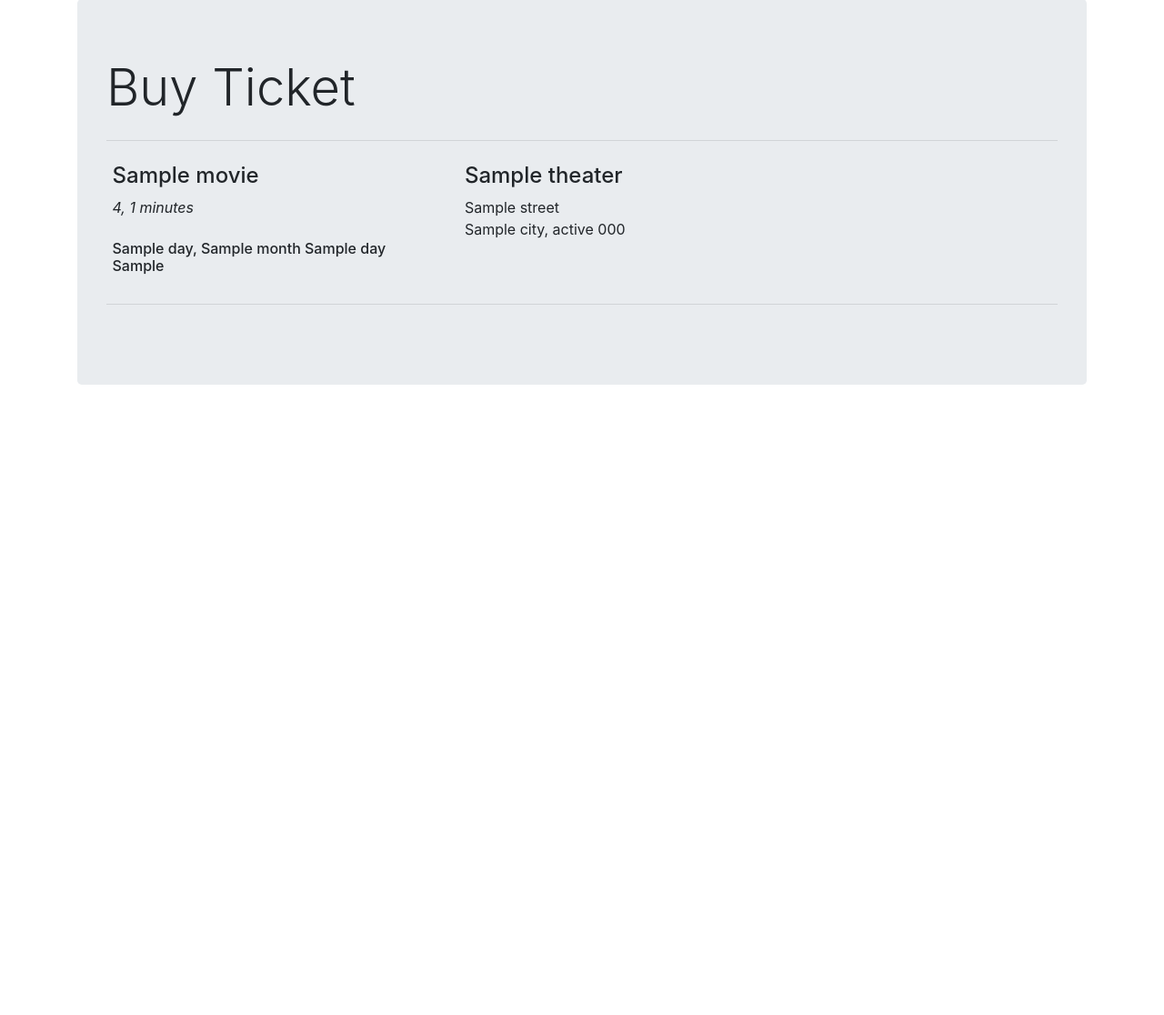
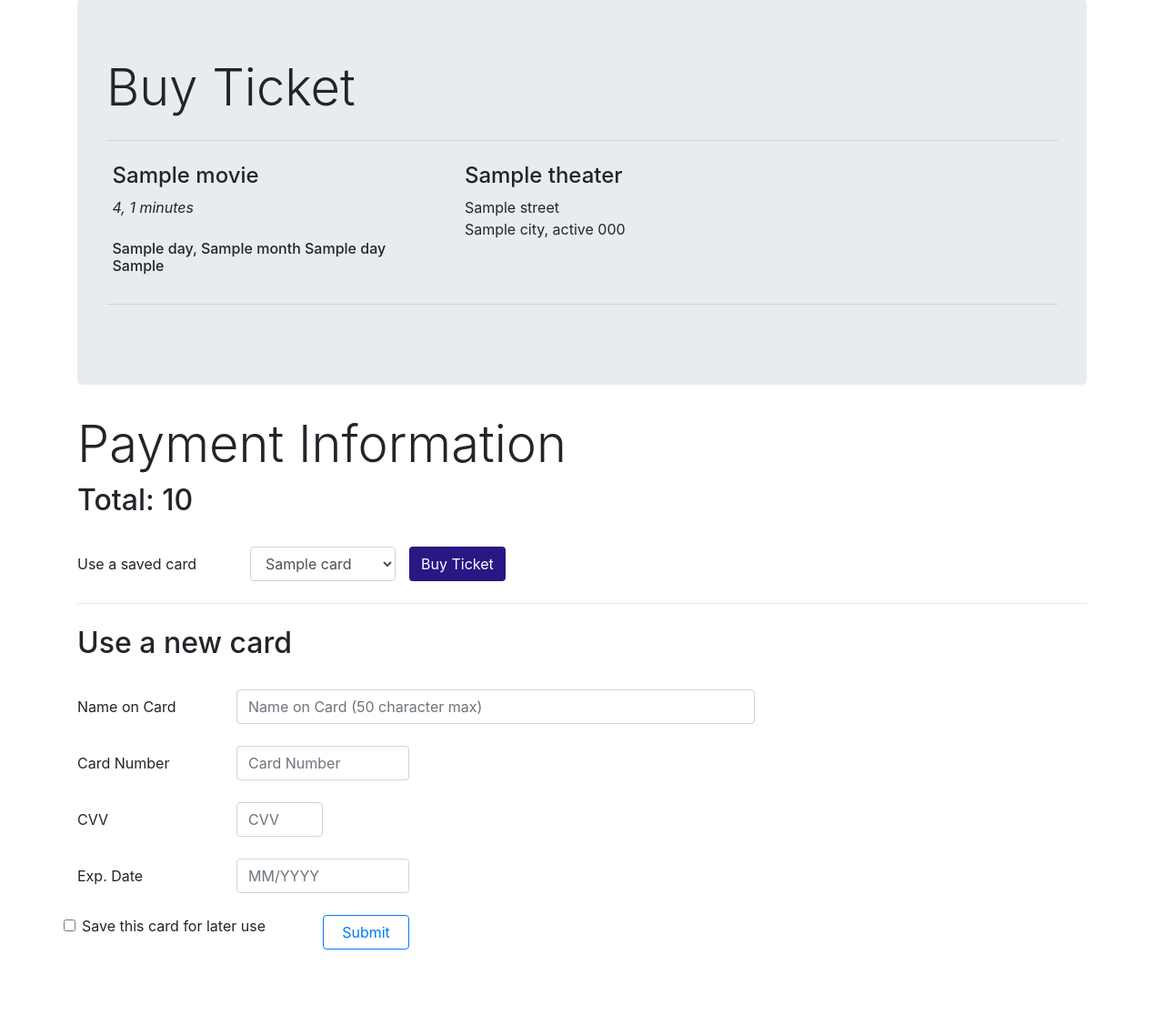
Before and after one commit to mdrinne/p3, a Flask app: template p3/templates/card_info.html in a window 1280 px wide. Shown: the part 105-1221 px from the top of the page at 91% size. Before the commit the page ends 528 px from the top, so only its background shows below. Run offline with Flask 2, Linux system fonts and the light colour scheme; the template is opened without the code that fills it: most values are stand-ins (such as "Sample title", 1, 10 or a date in 2020); some libraries are stand-ins or nearby versions.

Commit message:
add card is done

```diff
--- a/p3/p3.py
+++ b/p3/p3.py
@@ -302,13 +302,15 @@ def tickets(title,theater):
     month = calendar.month_name[int(da.month)]
     day = calendar.day_name[int(da.weekday())]
     return render_template('tickets.html', title=title, theater=theater, month=month, day=day, da=da, t=t, movie=movie, child=child, senior=senior)
-    # return 'got em'
 
 @app.route('/movie/<title>/buy_ticket/<theater>/payment_info', methods=['GET','POST'])
 def card_info(title,theater):
-    adult = request.form['adult']
-    senior = request.form['senior']
-    child = request.form['child']
+    session['title'] = title
+    session['theater'] = theater
+    if request.method == 'POST':
+        session['adult'] = request.form['adult']
+        session['senior'] = request.form['senior']
+        session['child'] = request.form['child']
     db = get_db()
     cur = db.execute('select * from THEATER where name=?;',[theater])
     theater = cur.fetchone()
@@ -318,7 +320,8 @@ def card_info(title,theater):
     c = cur.fetchone()
     cur = db.execute('select senior_discount as disc from SYSTEM_INFO where senior_discount is not null;')
     s = cur.fetchone()
-    total = (int(adult)*11.54) + (int(senior)*11.54*s['disc']) + (int(child)*11.54*c['disc'])
+    total = (int(session['adult'])*11.54) + (int(session['senior'])*11.54*s['disc']) + (int(session['child'])*11.54*c['disc'])
+    total = round(total,2)
     cards = []
     cur = db.execute('select card_no from PAYMENT_INFO where username=? and saved=1;',[session.get('user')])
     list = cur.fetchall()
@@ -330,6 +333,64 @@ def card_info(title,theater):
     month = calendar.month_name[int(da.month)]
     day = calendar.day_name[int(da.weekday())]
     return render_template('card_info.html', theater=theater, movie=movie, total=total, cards=cards, month=month, day=day, da=da, t=t)
+
+@app.route('/add_card', methods=['GET','POST'])
+def add_card():
+    error = None
+    cname = request.form['cname']
+    cno = request.form['cno']
+    cvv = int(request.form['cvv'])
+    exp = request.form['exp']
+    save = request.form.get('save', False)
+    cardno = int(cno)
+    db = get_db()
+    cur = db.execute('select card_no from PAYMENT_INFO where card_no=?;',[cardno])
+    card = cur.fetchone()
+    if not cname or not cno or not cvv or not exp:
+        error = 'Must fill out all fields'
+        return render_template('error.html', error=error, theater=session.get('theater'))
+    cur_date = datetime.datetime.now()
+    d = request.form.get('exp')
+    date = datetime.datetime.strptime(request.form['exp'],'%m/%Y')
+    if (cur_date.year < date.year):
+        if (cur_date.month < date.month):
+            error = "Exp date must be after current date"
+    else:
+        error = "Exp date must be after current date"
+    if error:
+        return render_template('error.html', error=error)
+    if save and card:
+        db.execute('update PAYMENT_INFO set saved=1 where card_no=?;',[cardno])
+        db.commit()
+    if save and not card:
+        db.execute('insert into PAYMENT_INFO values (?,?,?,?,?,?)',
+            [cardno,cvv,cname,exp,1,session.get('user')])
+        db.commit()
+    if not save and not card:
+        db.execute('insert into PAYMENT_INFO values (?,?,?,?,?,?)',
+            [cardno,cvv,cname,exp,0,session.get('user')])
+        db.commit()
+
+    return '{}'.format(cardno)
+    # else:
+    #     cname = request.form['cname']
+    #     cno = request.form['cno']
+    #     cvv = request.form['cvv']
+    #     exp = request.form['exp']
+    #     save = request.form.get('save', False)
+    #     if not cname or not cno or not cvv or not exp:
+    #         error = 'Must fill out all fields'
+    #         return render_template('error.html', error=error, theater=theater)
+    #     else:
+    #         # db = get_db()
+    #         # if save:
+    #         #     cur = db.execute('insert into ORDERS')
+    #         pass
+    # return redirect(url_for('confirmation', title=title, theater=theater))
+
+@app.route('/movie/buy_ticket/confirmation', methods=['GET','POST'])
+def confirmation(title,theater):
+    return 'confirmation'
 
 @app.route('/movie/<title>/review/give_review', methods=['GET','POST'])
 def give_review(title):
--- a/p3/templates/card_info.html
+++ b/p3/templates/card_info.html
@@ -20,5 +20,54 @@
     </div>
     <hr class="my-4">
   </div>
+  <h1 class="display-4">Payment Information</h1>
+  <h2>Total: {{ total }}</h2>
+  <br>
+  <form action="{{ url_for('card_info', title=title, theater=theater.name) }}" method=post>
+    <div class="row">
+      <label for="saved" class="col-sm-2 col-form-label">Use a saved card</label>
+      <div class="col-sm-2">
+        <select class="form-control" id="saved" name="saved">
+          {% for card in cards %}
+          <option>{{ card }}</option>
+          {% endfor %}
+        </select>
+      </div>
+      <button type="submit" class="btn" style="background-color: #291784; color: #FFFFFF;">Buy Ticket</button>
+    </div>
+  </form>
+  <hr class="my-4">
+  <form action="{{ url_for('add_card') }}" method=post>
+    <h2>Use a new card</h2>
+    <br>
+    <div class="row">
+      <label for="cname" class="col-sm-2 col-form-label">Name on Card</label>
+      <input type="text" class="col-sm-6 form-control" id="cname" placeholder="Name on Card (50 character max)" name="cname" maxlength=50>
+    </div>
+    <br>
+    <div class="row">
+      <label for="cno" class="col-sm-2 col-form-label">Card Number</label>
+      <input type="int" class="col-sm-2 form-control" id="cno" placeholder="Card Number" name="cno" maxlength=16>
+    </div>
+    <br>
+    <div class="row">
+      <label for="cvv" class="col-sm-2 col-form-label">CVV</label>
+      <input type="int" class="col-sm-1 form-control" id="cvv" placeholder="CVV" name="cvv" maxlength=3>
+    </div>
+    <br>
+    <div class="row">
+      <label for="exp" class="col-sm-2 col-form-label">Exp. Date</label>
+      <input type="text" class="col-sm-2 form-control" id="exp" placeholder="MM/YYYY" name="exp" maxlength=7>
+    </div>
+    <br>
+    <div class="row">
+      <div class="form-check col-sm-3">
+        <input type="checkbox" class="form-check-input" id="save" name="save">
+        <label class="form-check-label" for="save">Save this card for later use</label>
+      </div>
+      <button type="submit" class="btn btn-outline-primary col-sm-1">Submit</button>
+    </div>
+  </form>
+  <br><br><br>
 </div>
 {% endblock %}
```
Also changed, not shown: p3/templates/error.html (added, +8 -0 lines), p3/p3.db.
